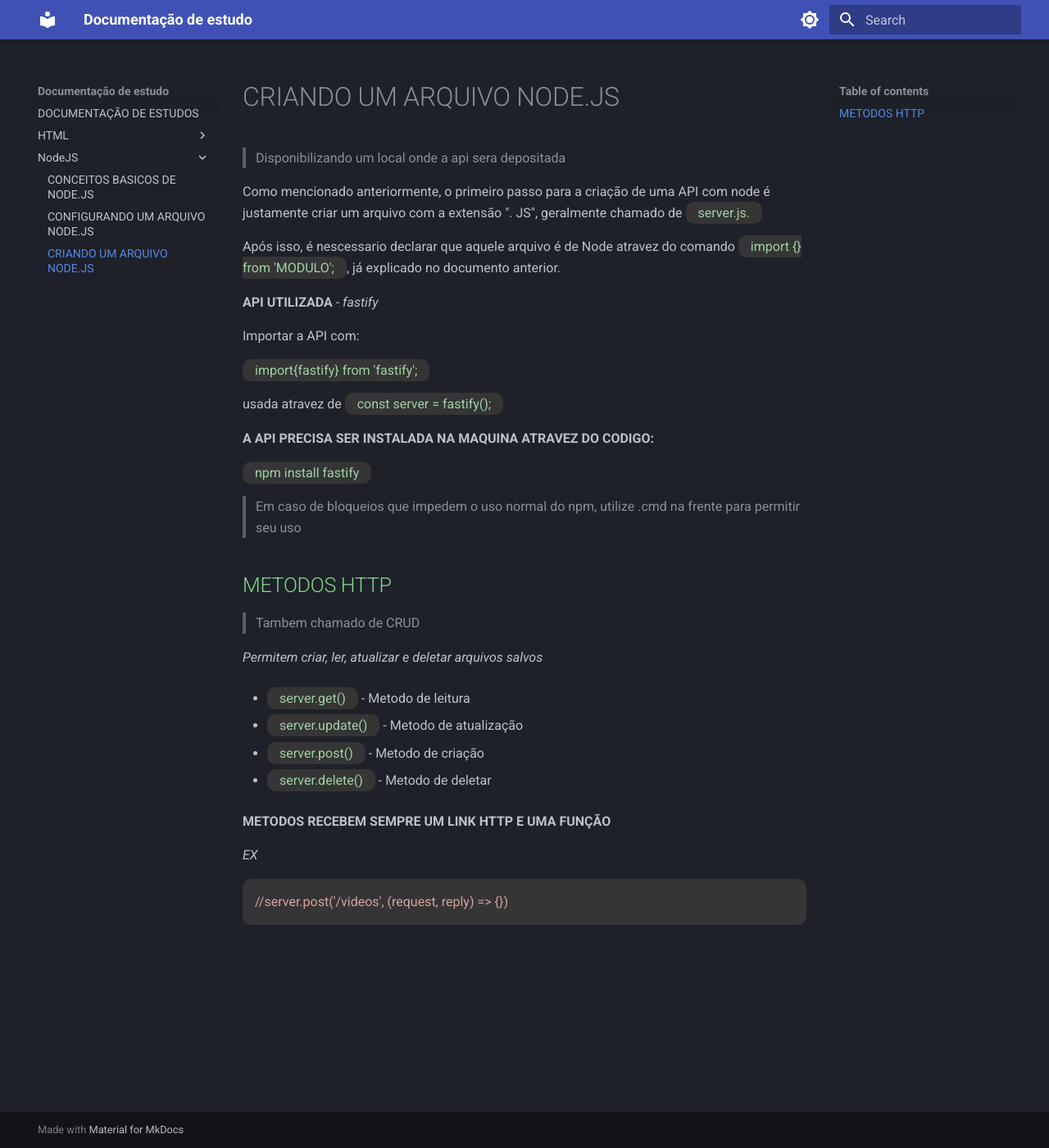
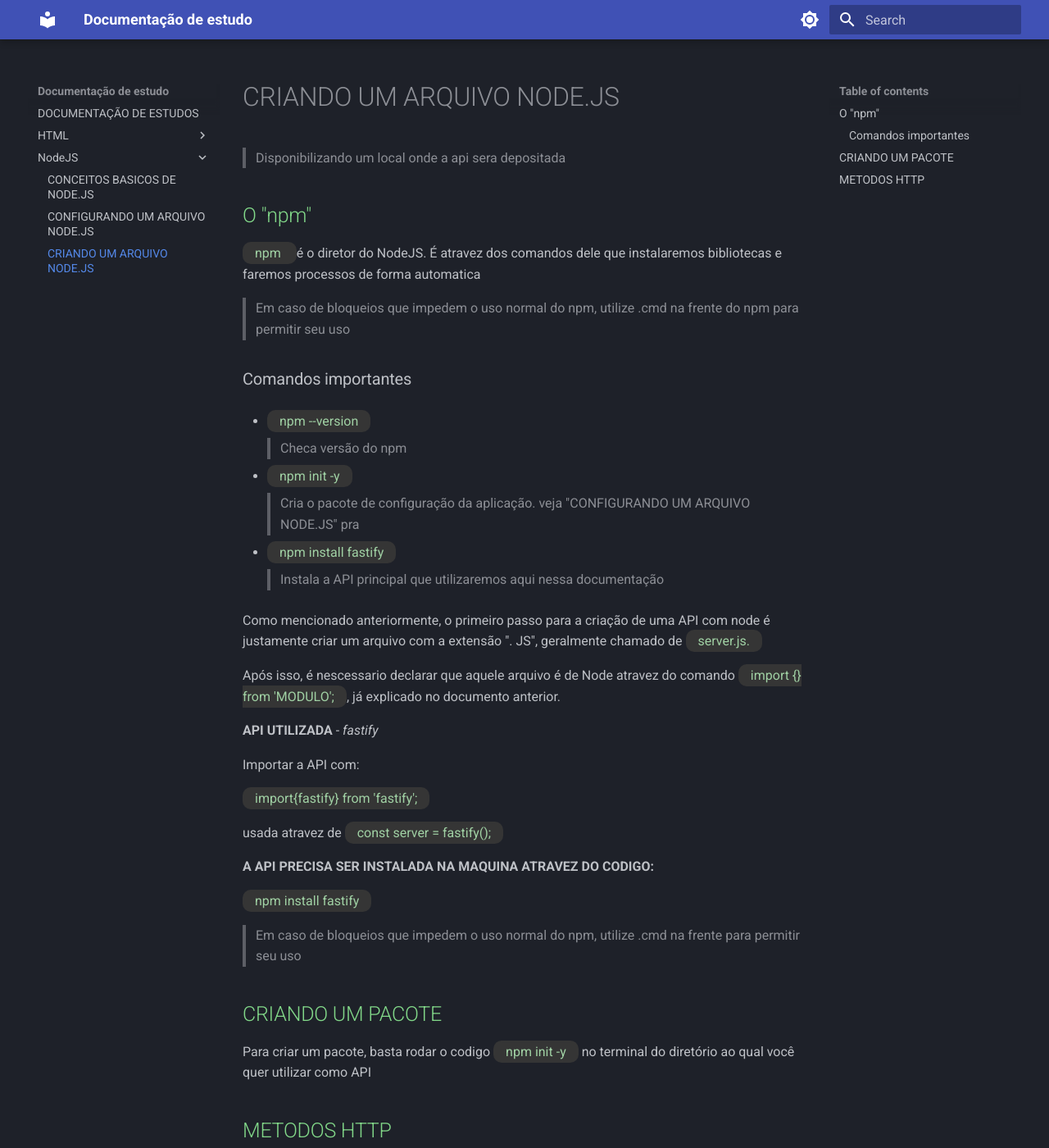
Before and after one commit to MaiwormGB/estudo-e-afins, an MkDocs documentation site: the page built from docs/NodeJS/servidor.md, in a window 1280 px wide and 1400 px high. Shown: the whole window at 82% size. Built offline with MkDocs 1.6.1 and Material for MkDocs 9.7.7, drawn with Linux system fonts in a browser that asks for light colours.

Commit message:
atualização de documentação de node

```diff
--- a/docs/NodeJS/servidor.md
+++ b/docs/NodeJS/servidor.md
@@ -1,5 +1,24 @@
 # CRIANDO UM ARQUIVO NODE.JS
 > Disponibilizando um local onde a api sera depositada
+
+## O "npm"
+
+<span class ="codigo"> npm </span> é o diretor do NodeJS. É atravez dos comandos dele que instalaremos bibliotecas e faremos processos de forma automatica
+
+>Em caso de bloqueios que impedem o uso normal do npm, utilize .cmd na frente do npm para permitir seu uso
+
+### Comandos importantes
+
+- <span class = "codigo"> npm --version </span>
+> Checa versão do npm
+
+- <span class = "codigo"> npm init -y </span>
+> Cria o pacote de configuração da aplicação. veja "CONFIGURANDO UM ARQUIVO NODE.JS" pra
+
+- <span class = "codigo"> npm install fastify </span>
+> Instala a API principal que utilizaremos aqui nessa documentação
+
+
 
 Como mencionado anteriormente, o primeiro passo para a criação de uma API com node é justamente criar um arquivo com a extensão ". JS", geralmente chamado de <span class = "codigo"> server.js. </span>
 
@@ -18,6 +37,11 @@ usada atravez de <span class ="codigo"> const server = fastify();</span>
 <span class ="codigo"> npm install fastify</span>
 
 >Em caso de bloqueios que impedem o uso normal do npm, utilize .cmd na frente para permitir seu uso
+
+## CRIANDO UM PACOTE
+
+Para criar um pacote, basta rodar o codigo <span class ="codigo"> npm init -y</span> no terminal do diretório ao qual você quer utilizar como API
+
 
 
 ## METODOS HTTP
@@ -84,7 +108,7 @@ usada atravez de <span class ="codigo"> const server = fastify();</span>
         background-color: #353535;
         padding: 15px;
         border-radius: 10px;
-        color: #d1a2a0;
+        color: #a0d1a4;
 
     }
 
```
Also changed, not shown: docs/NodeJS/pacote.md (+1 -0 lines).
